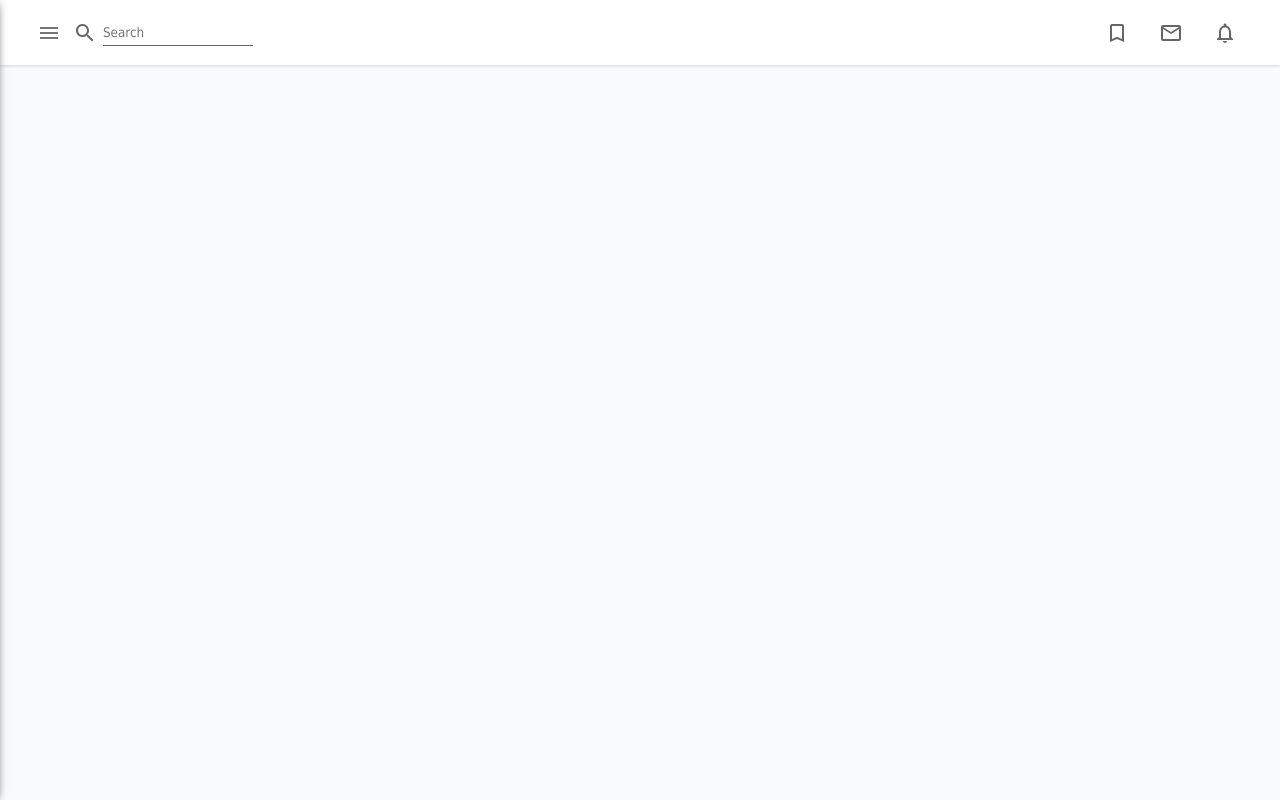
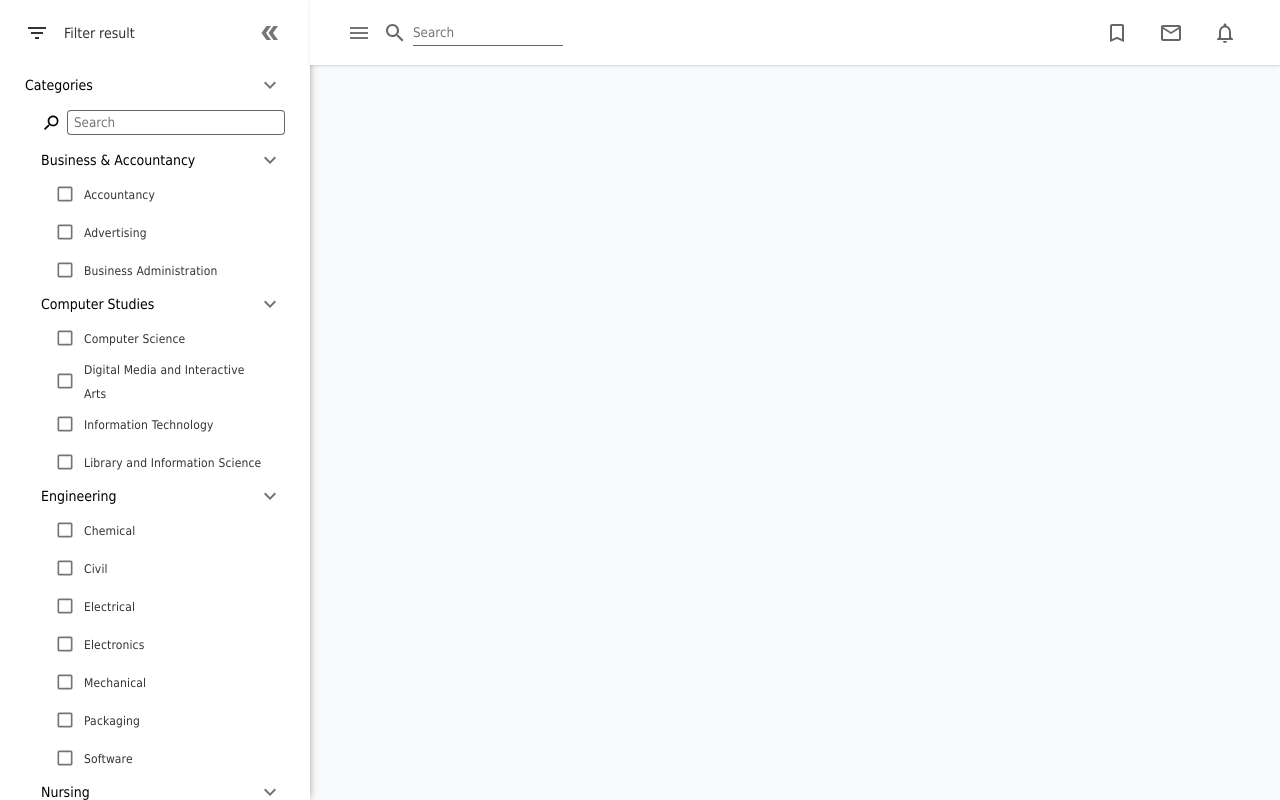
Before and after one commit to monk-kokkalis/yuri, a Next.js app: page / in a window 1280 px wide. Built offline with nearby package versions, Linux system fonts and the light colour scheme.

Commit message:
added responsive Sidebar

```diff
--- a/components/Header/Header.module.scss
+++ b/components/Header/Header.module.scss
@@ -3,7 +3,8 @@
     box-shadow: 0 0 #0000, 0 0 #0000,
         0 0 #0000, 0 0 #0000,
         0 1px 3px 0 #0000001a, 0 1px 2px 0 #0000000f;
-    height: 65px;
+    flex: 1 1 auto;
+    height: var(--header-height);
     padding: 0 25px;
     display: flex;
     align-items: center;
--- a/components/Home/Home.module.scss
+++ b/components/Home/Home.module.scss
@@ -1,3 +1,4 @@
 .Home {
     background-color: transparent;
+    display: flex;
 }
--- a/components/Home/Home.tsx
+++ b/components/Home/Home.tsx
@@ -5,9 +5,9 @@ import Provider, {Context} from './Sidebar/Provider';
 function Home() {
     return (
         <Provider>
-            <Header context={Context} />
             <div className={Style.Home}>
                 <Sidebar />
+                <Header context={Context} />
             </div>
         </Provider>
     )
--- a/components/Home/Sidebar/Sidebar.module.scss
+++ b/components/Home/Sidebar/Sidebar.module.scss
@@ -8,21 +8,26 @@ $shown-left: 0px;
 .Sidebar {
     background-color: #fff;
     box-shadow: 0px 1px 9px -3px rgb(0 0 0 / 75%);
-    left: 0;
     min-height: 100vh;
+    min-width: 0px;
+    overflow: hidden;
+    width: $width;
+    @media(max-width: 768px) {
+        // on mobile devices, the sidebar is fixed
+        left: $width * -1;
         position: fixed;
         top: 0;
-    width: $width;
         z-index: 10;
-    left: $width * -1;
+    }
 
     div.title {
         align-items: center;
         color: $color;
         display: flex;
-        padding: 20px 25px 0 25px;
-        height: 45px;
+        padding: 0px 25px;
+        height: var(--header-height);
         justify-content: space-between;
+        width: inherit;
         label {
             align-items: center;
             display: flex;
@@ -37,7 +42,9 @@ $shown-left: 0px;
     }
 
     div.overflow__container {
-        overflow: auto;
+        overflow-x: hidden;
+        overflow-y: auto;
+        width: inherit;
         &::-webkit-scrollbar {
             width: 5px;
         }
@@ -73,6 +80,39 @@ $shown-left: 0px;
     }
 }
 
+// animation for standard devices
+@media (min-width: 768px) {
+    $sidebar-transition: flex 300ms ease-in-out;
+    .sidebarEnter {
+        flex: 0 1 0px;
+    }
+
+    .sidebarEnterActive {
+        flex: 0 1 $width;
+        transition: $sidebar-transition;
+    }
+
+    .sidebarEnterDone {
+        flex: 0 1 $width;
+    }
+
+    .sidebarExit {
+        // left: $shown-left;
+        flex: 0 1 $width;
+    }
+
+    .sidebarExitActive {
+        flex: 0 1 0px;
+        transition: $sidebar-transition;
+    }
+
+    .sidebarExitDone {
+        flex: 0 1 0px;
+    }
+}
+
+// animation for mobile devices
+@media (max-width: 768px) {
     $sidebar-transition: left 300ms ease-in-out;
     .sidebarEnter {
         left: $hidden-left;
@@ -99,3 +139,4 @@ $sidebar-transition: left 300ms ease-in-out;
     .sidebarExitDone {
         left: $hidden-left;
     }
+}
--- a/components/Home/Sidebar/Sidebar.tsx
+++ b/components/Home/Sidebar/Sidebar.tsx
@@ -37,7 +37,7 @@ function Sidebar() {
                         <DoubleArrowIcon />
                     </IconButton>
                 </div>
-                <div className={Style.overflow__container} style={{height: 'calc(100vh - 45px)'}}>
+                <div className={Style.overflow__container} style={{height: 'calc(100vh - var(--header-height))'}}>
                     <Categories />
                 </div>
             </div>
--- a/styles/variables.scss
+++ b/styles/variables.scss
@@ -1,5 +1,5 @@
 :root {
     --font-size: 13px;
 
-    --max-width: 1200px;
+    --header-height: 65px;
 }
```
Lines whose indentation alone changed are shown as unchanged.
